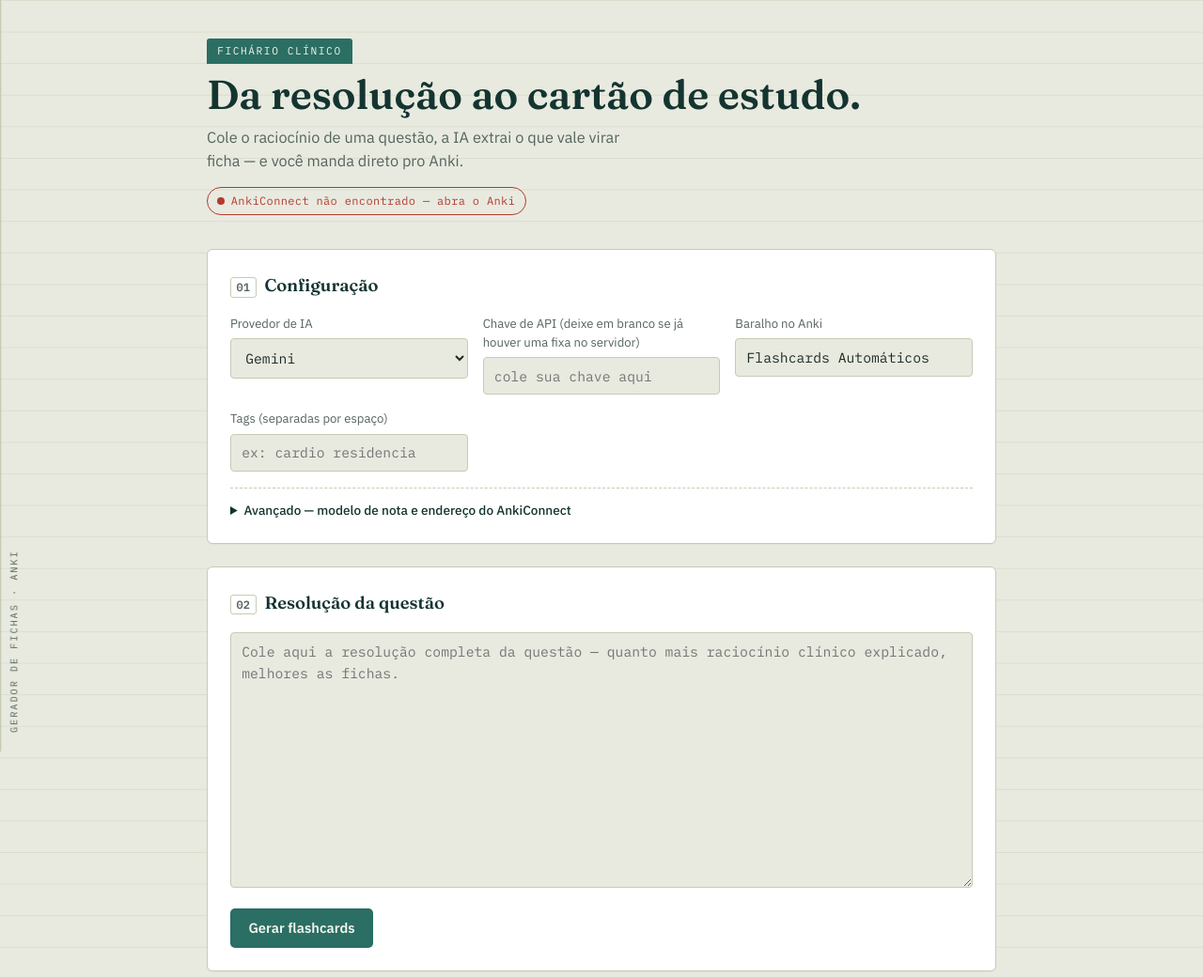
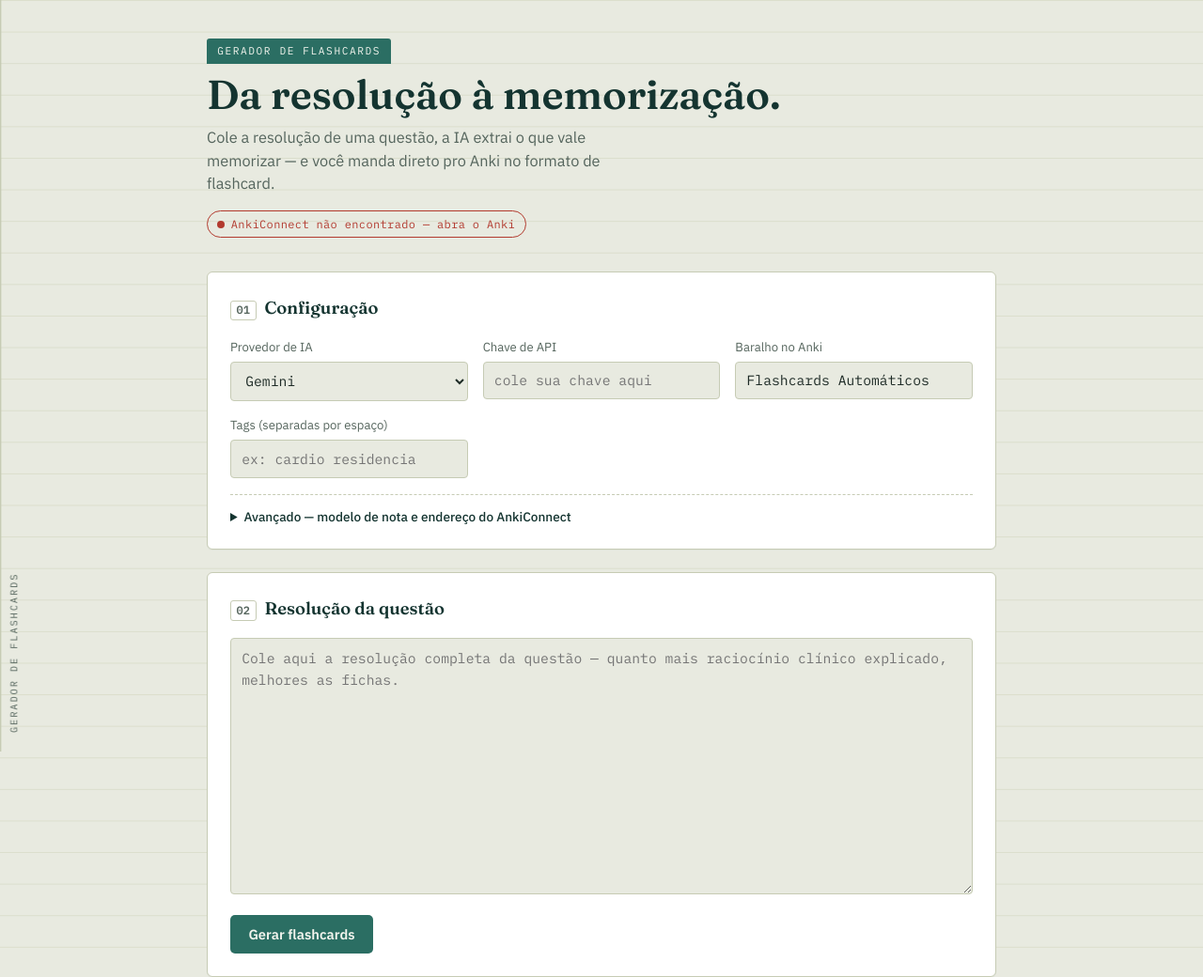
Before and after one commit to francescoconsonni/francards, a Flask app: page / in a window 1280 px wide. Shown: the top 1040 px of the page at 94% size. Run offline with Flask 3, Linux system fonts and the light colour scheme; data that the repository does not hold is empty; some libraries are stand-ins or nearby versions.

Commit message:
index.html

```diff
--- a/templates/index.html
+++ b/templates/index.html
@@ -3,7 +3,7 @@
 <head>
 <meta charset="UTF-8">
 <meta name="viewport" content="width=device-width, initial-scale=1.0, viewport-fit=cover">
-<title>Fichário Clínico — Gerador de Flashcards</title>
+<title>Francards</title>
 <link rel="preconnect" href="https://fonts.googleapis.com">
 <link rel="preconnect" href="https://fonts.gstatic.com" crossorigin>
 <link href="https://fonts.googleapis.com/css2?family=Fraunces:opsz,wght@9..144,500;9..144,600&family=IBM+Plex+Mono:wght@400;500;600&family=IBM+Plex+Sans:wght@400;500;600&display=swap" rel="stylesheet">
@@ -11,14 +11,14 @@
 </head>
 <body>
 
-<div class="rail" aria-hidden="true">GERADOR&nbsp;DE&nbsp;FICHAS&nbsp;·&nbsp;ANKI</div>
+<div class="rail" aria-hidden="true">GERADOR&nbsp;DE&nbsp;FLASHCARDS</div>
 
 <div class="page">
 
   <header class="masthead">
-    <span class="tab">Fichário&nbsp;Clínico</span>
-    <h1>Da resolução ao cartão de estudo.</h1>
-    <p class="sub">Cole o raciocínio de uma questão, a IA extrai o que vale virar ficha — e você manda direto pro Anki.</p>
+    <span class="tab">Gerador&nbsp;de Flashcards</span>
+    <h1>Da resolução à memorização.</h1>
+    <p class="sub">Cole a resolução de uma questão, a IA extrai o que vale memorizar — e você manda direto pro Anki no formato de flashcard.</p>
     <span id="ankiStatus" class="status-pill" data-state="checking">verificando AnkiConnect…</span>
   </header>
 
@@ -31,12 +31,11 @@
           <span>Provedor de IA</span>
           <select id="provider">
             <option value="gemini">Gemini</option>
-            <option value="deepseek">DeepSeek</option>
           </select>
         </label>
 
         <label class="field">
-          <span>Chave de API (deixe em branco se já houver uma fixa no servidor)</span>
+          <span>Chave de API</span>
           <input type="password" id="apiKey" placeholder="cole sua chave aqui" autocomplete="off" spellcheck="false">
         </label>
 
@@ -71,7 +70,7 @@
             <input type="text" id="ankiUrl" value="http://127.0.0.1:8765" autocomplete="off" spellcheck="false">
           </label>
           <label class="field">
-            <span>Chave do AnkiConnect (apiKey, se configurada)</span>
+            <span>Chave do AnkiConnect</span>
             <input type="password" id="ankiApiKey" placeholder="deixe em branco se não usar" autocomplete="off" spellcheck="false">
           </label>
         </div>
```
